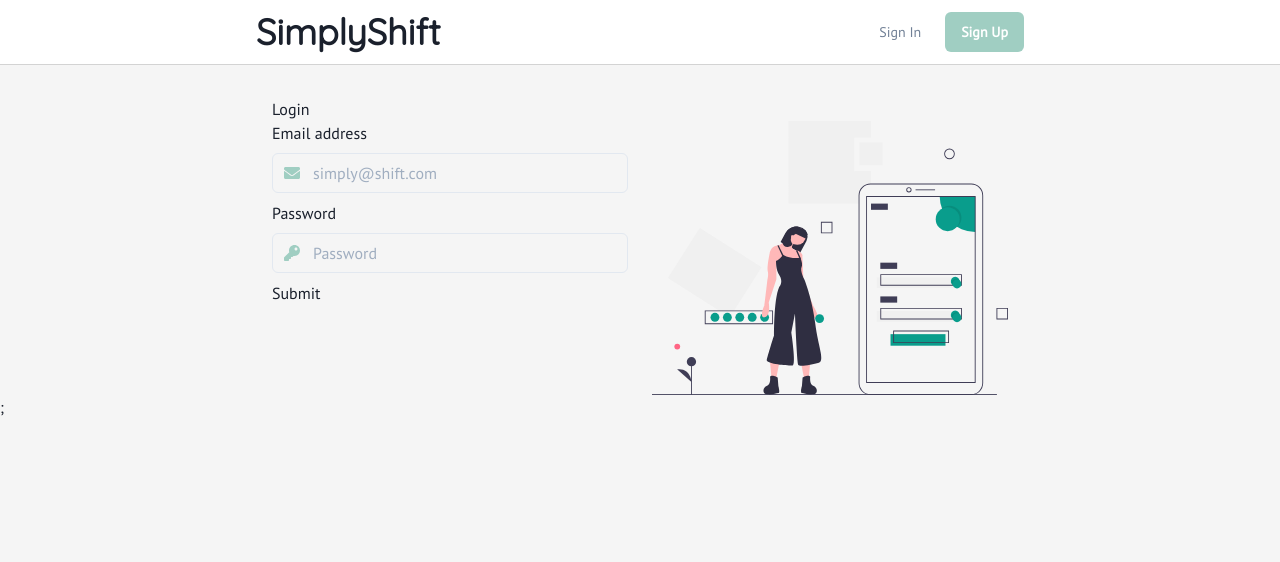
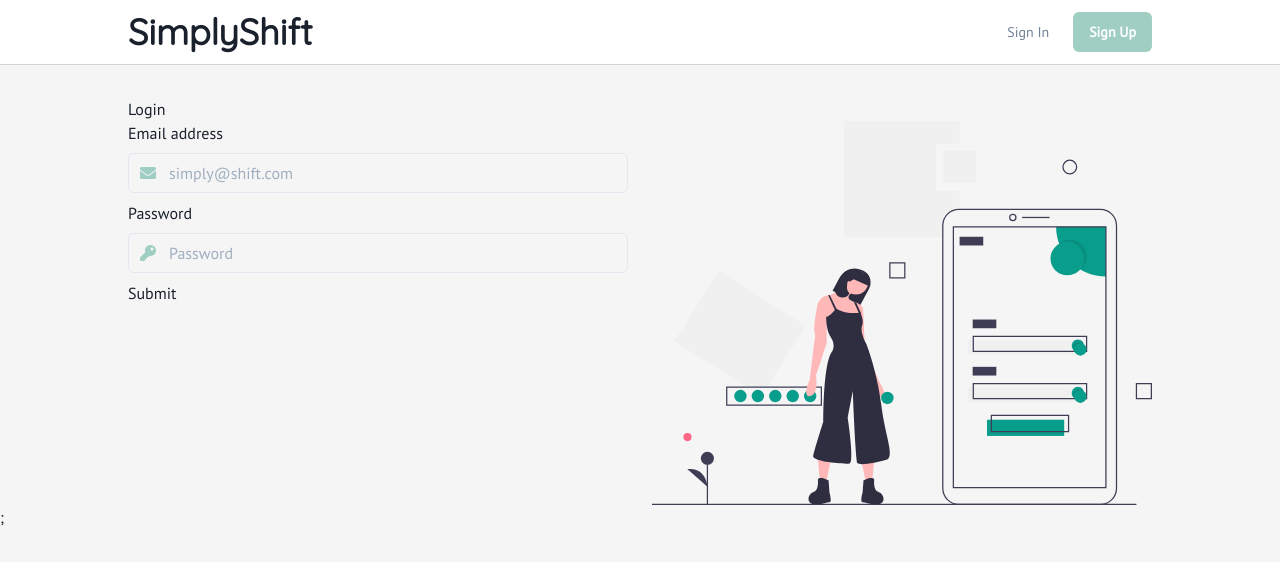
Before and after one commit to winnekes/simplyshift-client, a Next.js app in the folder client/: page /login in a window 1280 px wide. Shown: the top 562 px of the page. Built offline with nearby package versions, Linux system fonts and the light colour scheme.

Commit message:
Set default width for application

```diff
--- a/client/components/navbar.tsx
+++ b/client/components/navbar.tsx
@@ -13,6 +13,7 @@ import {
   Stack,
 } from "@chakra-ui/react";
 import RouteLink from "next/link";
+import { width } from "../constants/theme";
 import { useAuthContext } from "../contexts/auth-context";
 
 export function Navbar() {
@@ -20,11 +21,12 @@ export function Navbar() {
   return (
     <Box bg="#ffffff" mb="2rem" borderBottom="1px solid lightgray">
       <Flex
-        m="0 auto"
+        mx={[4, "auto"]}
+        my={[0, "0"]}
         h={16}
         alignItems="center"
         justifyContent="space-between"
-        maxWidth="container.md"
+        maxWidth={width}
       >
         <HStack spacing={8} alignItems="center">
           <Heading>SimplyShift</Heading>
--- a/client/components/page-wrapper.tsx
+++ b/client/components/page-wrapper.tsx
@@ -4,6 +4,7 @@ import { Navbar } from "./navbar";
 import { Container } from "@chakra-ui/react";
 import { useAuthContext } from "../contexts/auth-context";
 import { useRouter } from "next/router";
+import { width } from "../constants/theme";
 
 type Props = {
   title: string;
@@ -24,6 +25,7 @@ export const PageWrapper: FunctionComponent<Props> = ({
     }
   }, []);
 
+  // todo skeleton
   return (
     <>
       <Head>
@@ -34,11 +36,11 @@ export const PageWrapper: FunctionComponent<Props> = ({
 
       <Navbar />
 
-      <Container maxW="container.md">
+      <Container maxW={width} p={0}>
         {!isProtectedPage || (isProtectedPage && auth.token && auth.user) ? (
-          <main>{children}</main>
+          <>{children}</>
         ) : (
-          <div>Not allowed</div>
+          <>Not allowed</>
         )}
       </Container>
     </>
--- a/client/constants/theme.ts
+++ b/client/constants/theme.ts
@@ -27,3 +27,5 @@ export const theme = extendTheme({
     },
   },
 });
+
+export const width = ["100%", "container.lg"];
```
